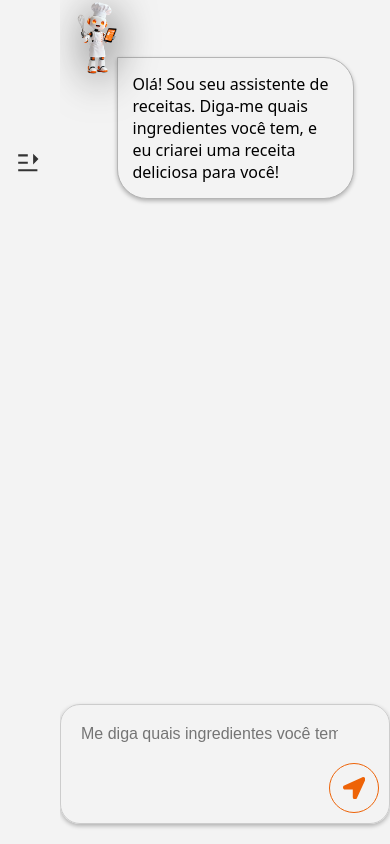
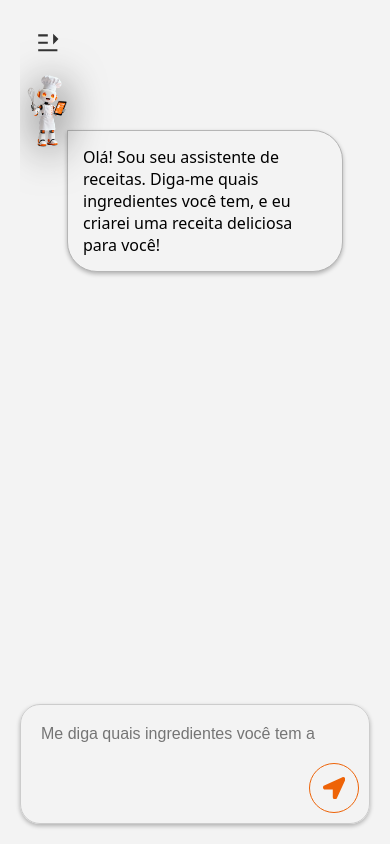
Before and after one commit to marceloguima/app-receitas, a React (Vite) app: page /ia in a window 390 px wide. Built offline with nearby package versions, Linux system fonts and the light colour scheme; no server answers.

Commit message:
ajuste responsividade em home e pg ia

```diff
--- a/src/components/AISidebar/styles.css
+++ b/src/components/AISidebar/styles.css
@@ -1,5 +1,5 @@
-.sidbar{
-   height: 100vh;
+.sidbar {
+    height: 100vh;
     background: var(--quinta-cor);
     padding: 10px;
     border-right: solid 4px var(--cor-primaria);
@@ -7,8 +7,6 @@
     flex-direction: column;
     align-items: center;
 }
-
-
 
 .sidbar-open {
     width: 250px;
@@ -20,8 +18,7 @@
     transition: ease-out 0.3s;
 }
 
-
-.btn-open-sidbar{
+.btn-open-sidbar {
     margin: 40px 0 40px 0;
 }
 
@@ -37,11 +34,11 @@
     align-items: center;
     gap: 10px;
     font-size: 1rem;
-    font-weight: 5~ç00;
+    font-weight: 500;
     cursor: pointer;
 }
 
-.links{
+.links {
     margin-bottom: 15px;
 }
 
@@ -70,33 +67,30 @@
     margin-top: 20px;
 }
 
-
 .logo-sidbar {
     width: 70px;
     height: 100%;
     max-height: 80px;
 }
 
-
-
-.logo-sidbar img{
+.logo-sidbar img {
     width: 100%;
     filter: drop-shadow(1px 3px 10px var(--cor-primaria));
-
 }
 
-@media (max-width:880px) {
-
-.sidbar-close {
-    position: relative;
-    left: -100px;
+@media (max-width: 880px) {
+.sidbar{
+    position: absolute;
+    z-index: 6;
 }
 
+    .sidbar-close {
+        left: -100px;
+    }
 
-.btn-open-sidbar{
-position: relative;
-left: 100px;
-top: 20px;
+    .btn-open-sidbar {
+        position: relative;
+        left: 120px;
+        top: -100px;
+    }
 }
-
-}
--- a/src/components/Header/styles.css
+++ b/src/components/Header/styles.css
@@ -2,7 +2,7 @@ header{
    width: 100%;
    background: #ee6307;
    height: 80px;
-   padding: 0 2%;
+   padding: 0 ;
    position: fixed;
    z-index: 5;
 }
--- a/src/pages/pageIA/AIGenerator.css
+++ b/src/pages/pageIA/AIGenerator.css
@@ -5,18 +5,16 @@ main.chat {
     flex-direction: column;
     align-items: center;
     justify-content: space-between;
-    /* margin: 0 0 0 5%; */
-    padding-bottom: 20px;
+    padding: 20px;
     overflow-x: hidden;
 }
 
-.area-chat{
+.area-chat {
     width: 100%;
     height: 100vh;
     overflow-x: hidden;
-    padding:  15% ;
-scrollbar-width: none;
-/* background-color: #fc4c07; */
+    padding: 15%;
+    scrollbar-width: none;
 }
 
 .caixa-texto.user {
@@ -30,7 +28,7 @@ scrollbar-width: none;
     display: flex;
     justify-content: flex-start;
     padding-left: 40px;
-    margin:  20px 0 ;
+    margin: 20px 0;
 }
 
 .caixa-texto {
@@ -58,11 +56,11 @@ scrollbar-width: none;
     border: solid 1px #b5b5b5;
 }
 
-.avatar-ia, .avatar-user{
-    filter: drop-shadow(2px  6px  20px  #525252);
+.avatar-ia,
+.avatar-user {
+    filter: drop-shadow(2px 6px 20px #525252);
     width: 40px;
     position: absolute;
-
 }
 
 .avatar-ia {
@@ -76,7 +74,7 @@ scrollbar-width: none;
 }
 
 /* ------------------------------------- */
-.loading-overlay{
+.loading-overlay {
     display: flex;
     align-items: center;
     margin-bottom: 20px;
@@ -84,20 +82,20 @@ scrollbar-width: none;
     max-width: 1080px;
 }
 
-.loading-overlay p{
+.loading-overlay p {
     color: var(--cor-primaria);
-font-size: 1.2rem;
-font-weight: 600;
-animation:animaTexto 1s alternate infinite;
+    font-size: 1.2rem;
+    font-weight: 600;
+    animation: animaTexto 1s alternate infinite;
 }
 
-.spinner{
+.spinner {
     color: var(--cor-primaria);
     font-size: 3rem;
     animation: spin 1.4s linear infinite;
 }
 
-.hat-chef{
+.hat-chef {
     color: var(--cor-primaria);
     font-size: 1.5rem;
     position: absolute;
@@ -115,26 +113,22 @@ animation:animaTexto 1s alternate infinite;
 
 @keyframes animaTexto {
     0% {
-        opacity: .5;
+        opacity: 0.5;
     }
     100% {
         opacity: 1;
     }
 }
 
-
-
-
 /* ---------------------------------------------------- */
 
 @media (max-width: 1200px) {
-
 }
 
 @media (max-width: 768px) {
-   .area-chat{
-    padding: 5%;
-   }
+    .area-chat {
+        padding: 70px 2%;
+    }
 
     .avatar {
         width: 50px;
@@ -144,16 +138,11 @@ animation:animaTexto 1s alternate infinite;
     .avatar-user {
         width: 50px;
         top: -50px;
-        right: -40px;
+        right: -15px;
     }
 }
 
 @media (max-width: 480px) {
-    /* .mensagem.user,
-    .mensagem.ia {
-        width: 100%;
-    } */
-
     .avatar {
         width: 40px;
         top: -40px;
```
